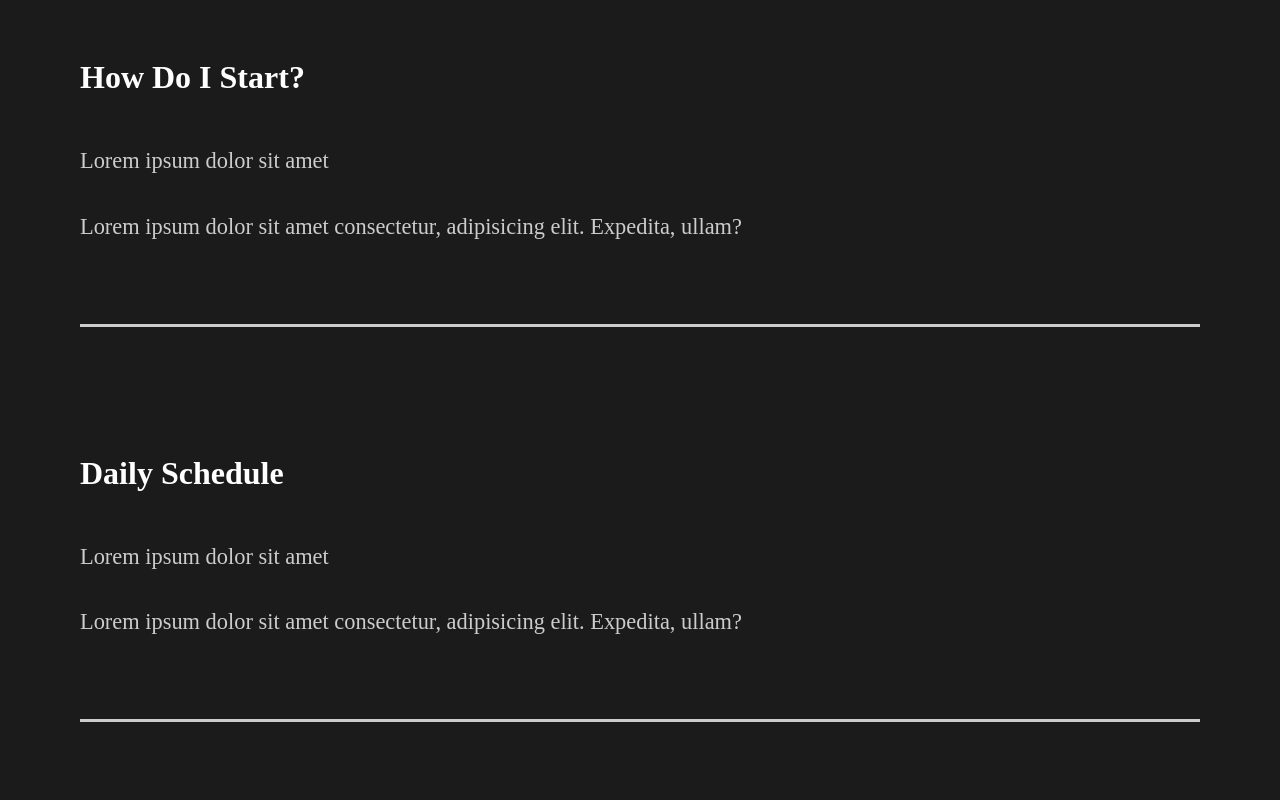
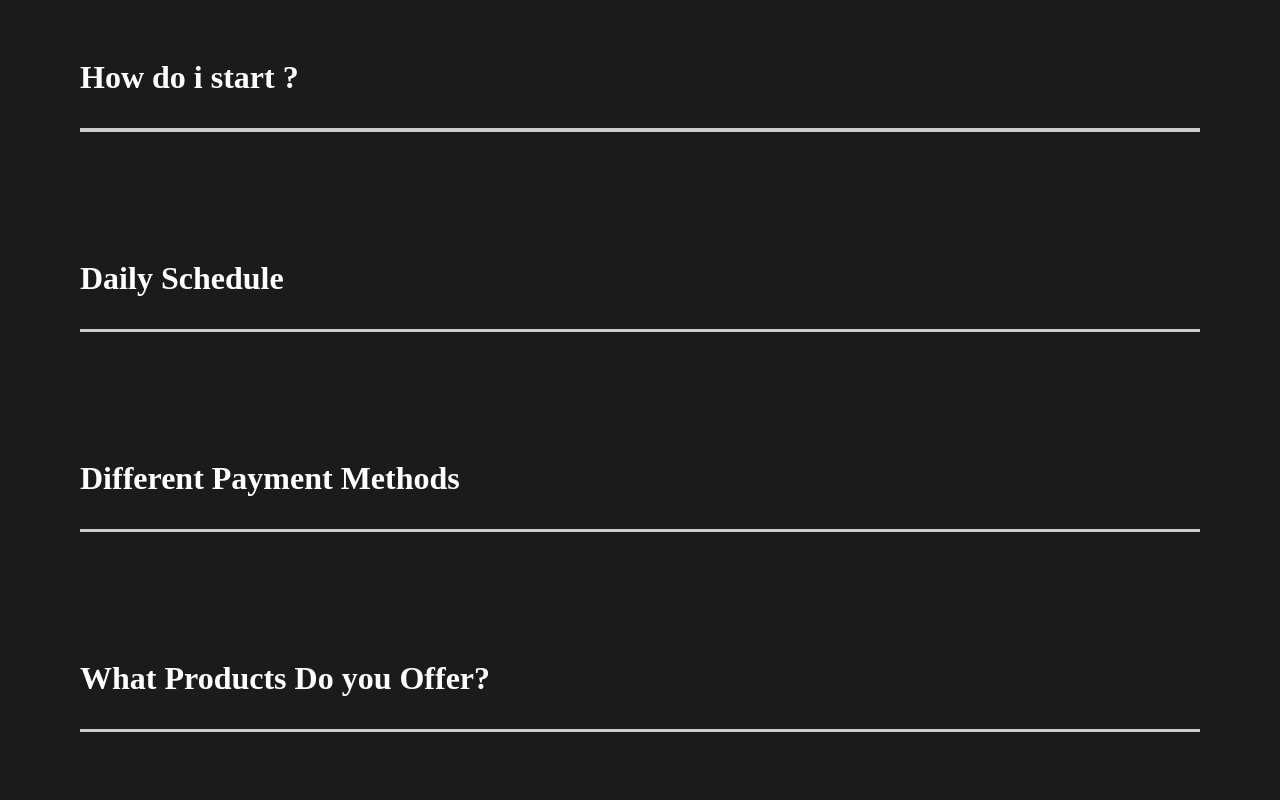
Before and after one commit to Mohammad-jf/capture-portofolio, a React (Create React App) app: page / in a window 1280 px wide. Shown: the part 1960-2760 px from the top of the page. Built offline with nearby package versions, Linux system fonts and the light colour scheme.

Commit message:
6.animation on scroll

```diff
--- a/src/Components/FaqSection.jsx
+++ b/src/Components/FaqSection.jsx
@@ -2,66 +2,57 @@
 import styled from 'styled-components';
 import { About } from './../style';
 import Toggle from './Toggle';
+import { AnimateSharedLayout } from 'framer-motion';
+import UseScroll from './UseScroll';
+import {ScrollReveal} from '../animation'
+
+const FaqSection = () => {
+    const [element,controls] = UseScroll();
+  return(
+<Faq ref={element} variants={ScrollReveal} initial='hidden' animate={controls}>
+        <h2>any questions <span>FAQ</span></h2>
 
 
-const FaqSection = () => {
-  return(
-  <Faq>
-        <h2>any questions <span>FAQ</span></h2>
+    <AnimateSharedLayout>
 
-        <Toggle>
-
-            <div  className="question">
-                <h4>How Do I Start?</h4>
+        <Toggle title='How do i start ?'>
 
                 <div className="answer">
                     <p>Lorem ipsum dolor sit amet </p>
                     <p>Lorem ipsum dolor sit amet consectetur, adipisicing elit. Expedita, ullam?</p>
                 </div>
-                        <div className="faq-line"></div>
-            </div>
 
         </Toggle>
 
 
-     <Toggle>
-        <div className="question">
-            <h4>Daily Schedule</h4>
+        <Toggle title="Daily Schedule">
 
                 <div className="answer">
                     <p>Lorem ipsum dolor sit amet </p>
                     <p>Lorem ipsum dolor sit amet consectetur, adipisicing elit. Expedita, ullam?</p>
                 </div>
-                    <div className="faq-line"></div>
-        </div>
 
         </Toggle>
 
-     <Toggle>
-        <div className="question">
-            <h4>Different Payment Methods</h4>
+        <Toggle title='Different Payment Methods'>
 
                 <div className="answer">
                     <p>Lorem ipsum dolor sit amet </p>
                     <p>Lorem ipsum dolor sit amet consectetur, adipisicing elit. Expedita, ullam?</p>
                 </div>
-                      <div className="faq-line"></div>
-        </div>
+
 
         </Toggle>
 
-     <Toggle>
-        <div className="question">
-            <h4>What Products Do you Offer?</h4>
+        <Toggle title='What Products Do you Offer?'>
 
                 <div className="answer">
                     <p>Lorem ipsum dolor sit amet </p>
                     <p>Lorem ipsum dolor sit amet consectetur, adipisicing elit. Expedita, ullam?</p>
                 </div>
-                        <div className="faw-line"></div>
-        </div>
+        </Toggle>
 
-     </Toggle>
+    </AnimateSharedLayout>
 
 </Faq>
   );
--- a/src/Components/ServicesSection.jsx
+++ b/src/Components/ServicesSection.jsx
@@ -6,11 +6,12 @@
 import home2 from '../img/home2.png'
 import styled from 'styled-components';
 import {About,Description,Image} from '../style';
-
-
+import UseScroll from './UseScroll'
+import {ScrollReveal } from '../animation'
 function ServicesSection() {
+    const [element,controls] = UseScroll();
     return (
-        <Services>
+        <Services ref={element} variants={ScrollReveal } animate={controls} initial='hidden'>
             <Description>
                 <h2>High <span>quality </span>services</h2>
 
@@ -72,10 +73,10 @@
 display: flex;
 flex-wrap: wrap;
 
+
 .icon{
     display: flex;
     align-items: center;
-
     h3{
         margin-left: 1rem;
         background: #fff;
@@ -85,8 +86,5 @@
         padd
     }
 }
-
 `
-
-
 export default ServicesSection;
--- a/src/Components/Toggle.jsx
+++ b/src/Components/Toggle.jsx
@@ -1,13 +1,21 @@
+import {motion} from 'framer-motion';
 import React,{useState} from 'react'
 
-const Toggle = ({children}) => {
+const Toggle = ({children,title}) => {
 
-    const [toggle,setToggle] = useState(true);
+    const [toggle,setToggle] = useState(false);
   return (
-    <div onClick={()=>setToggle(!toggle)}>
+    <motion.div layout className='question' onClick={()=>setToggle(!toggle)}>
+      {/* we bring the title here so when we click on it for
+       seting the state it will stay there and
+       the children just will toggle */}
+      <motion.h4 layout>{title}</motion.h4>
+      {/* if toggole was true show the children */}
         {toggle ? children : ''}
-    </div>
+
+        <div className="faq-line"></div>
+    </motion.div>
   )
 }
 
-export default Toggle
+export default Toggle;
--- /dev/null
+++ b/src/Components/UseScroll.jsx
@@ -0,0 +1,18 @@
+import React from 'react'
+import {useInView} from 'react-intersection-observer';
+import { useAnimation } from 'framer-motion';
+
+
+
+const UseScroll = () => {
+    const controls = useAnimation();
+    const [element,view] = useInView({threshold:0.5});
+    if(view){
+        controls.start("show")
+    }else{
+        controls.start("hidden");
+    }
+  return [element,controls]
+}
+
+export default UseScroll
--- a/src/animation.js
+++ b/src/animation.js
@@ -76,3 +76,17 @@
         opacity: 1 , transition:{staggerChildren:0.15,ease:'easeOut'}
     }
 }
+
+export const ScrollReveal = {
+    hidden:{
+        opacity:0,
+        scale:1.2,
+        transition:{duration:0.5},
+    },
+
+    show:{
+        opacity:1,
+        scale:1,
+        transition:{duration:0.5,}
+    }
+}
--- a/src/style.jsx
+++ b/src/style.jsx
@@ -1,6 +1,7 @@
 import styled from 'styled-components';
+import {motion} from 'framer-motion';
 //styled component
- export const About = styled.div`
+ export const About = styled(motion.div)`
     min-height : 90vh;
     display: flex;
     align-items: center;
```
Lines whose indentation alone changed are shown as unchanged.
